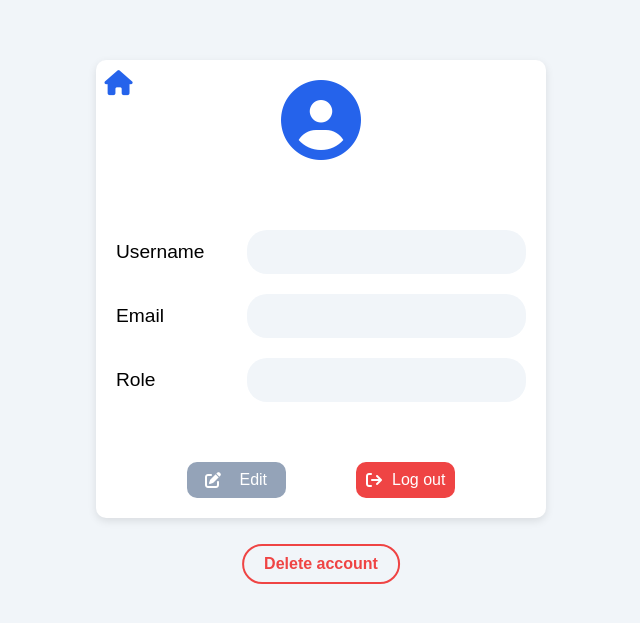
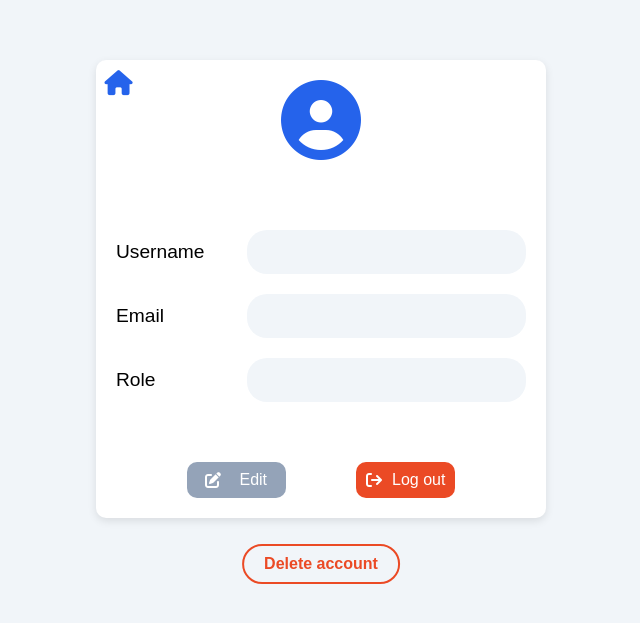
Before and after one commit to Sba3iDev/EventHub, a plain HTML site: page client/page/profile.html in a window 1280 px wide. Shown: the part 111-734 px from the top of the page, without its empty margins (319-959 px from the left). Drawn offline with Linux system fonts and the light colour scheme; no server answers.

Commit message:
Enhance style

```diff
--- a/client/style/admin.css
+++ b/client/style/admin.css
@@ -221,7 +221,7 @@ td:last-of-type .edit:hover {
 }
 
 td:last-of-type .delete {
-    background-color: #ef4444;
+    background-color: #eb4a25;
     color: var(--primary-color);
     border: none;
     cursor: pointer;
--- a/client/style/profile.css
+++ b/client/style/profile.css
@@ -119,7 +119,7 @@
 }
 
 .container .buttons .logout {
-    background-color: #ef4444;
+    background-color: #eb4a25;
     color: var(--primary-color);
     border: none;
     cursor: pointer;
@@ -139,8 +139,8 @@
 
 .delete button {
     background-color: transparent;
-    color: #ef4444;
-    border: 2px solid #ef4444;
+    color: #eb4a25;
+    border: 2px solid #eb4a25;
     cursor: pointer;
     transition: background-color 0.2s, color 0.2s;
     padding: 10px 20px;
@@ -149,7 +149,7 @@
 }
 
 .delete button:hover {
-    background-color: #ef4444;
+    background-color: #eb4a25;
     color: #ffffff;
 }
 
```
